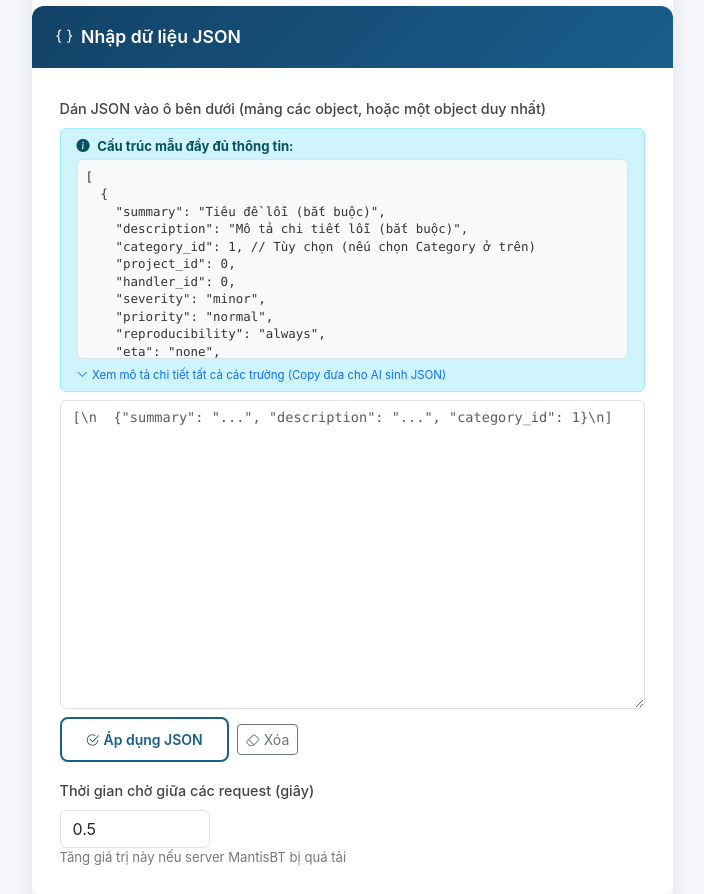
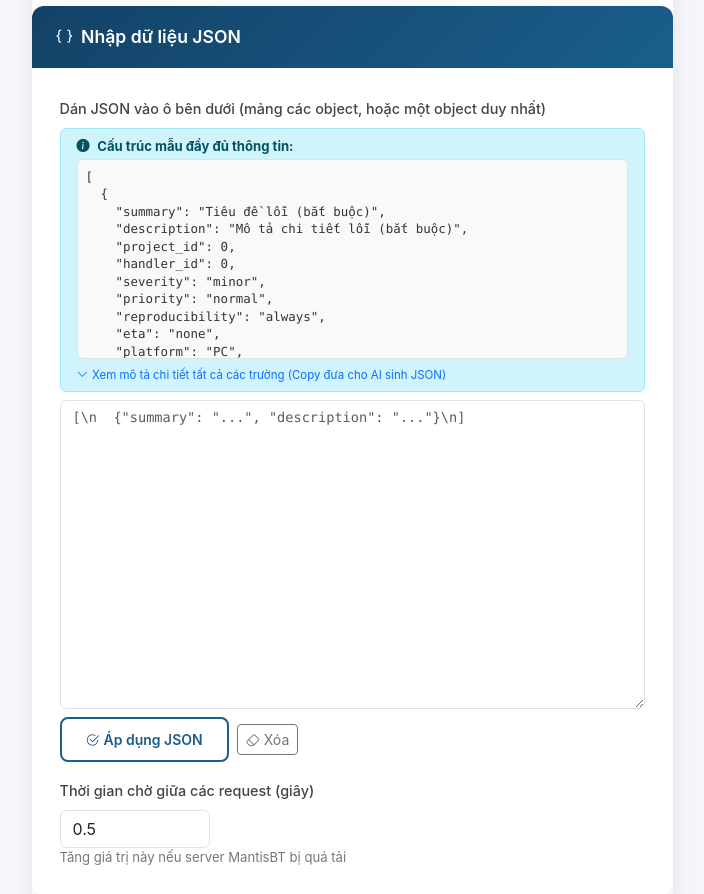
Before and after one commit to ngcaodinh/tool-mantis, a Flask app: page / in a window 1280 px wide. Shown: the part 517-1411 px from the top of the page, without its empty margins (288-992 px from the left). Run offline with Flask 3, Linux system fonts and the light colour scheme; some libraries are stand-ins or nearby versions.

Commit message:
Completely remove category_id from UI examples and placeholders

```diff
--- a/templates/index.html
+++ b/templates/index.html
@@ -384,7 +384,6 @@
   {
     "summary": "Tiêu đề lỗi (bắt buộc)",
     "description": "Mô tả chi tiết lỗi (bắt buộc)",
-    "category_id": 1, // Tùy chọn (nếu chọn Category ở trên)
     "project_id": 0,
     "handler_id": 0,
     "severity": "minor",
@@ -417,7 +416,6 @@
                                     </ul>
                                     <strong class="text-dark">2. Trường tùy chọn:</strong>
                                     <ul class="mb-0 ps-3">
-                                        <li><code>category_id</code> (Int/String): ID phân loại. (Tự chọn nếu đã chọn dropdown trên).</li>
                                         <li><code>project_id</code> (Int/String): ID dự án (Mặc định 0).</li>
                                         <li><code>handler_id</code> (Int/String): ID thành viên xử lý (Mặc định 0).</li>
                                         <li><code>severity</code> (String/Int): Độ nghiêm trọng (<code>"feature", "trivial", "text", "tweak", "minor", "major", "crash", "block"</code>).</li>
@@ -439,7 +437,7 @@
                         </div>
                         <textarea id="jsonTextarea" class="form-control font-monospace json-textarea"
                                   rows="14" spellcheck="false"
-                                  placeholder='[\n  {"summary": "...", "description": "...", "category_id": 1}\n]'
+                                  placeholder='[\n  {"summary": "...", "description": "..."}\n]'
                                   style="font-size:.85rem;resize:vertical;"></textarea>
                         <div class="d-flex align-items-center gap-2 mt-2 flex-wrap">
                             <button type="button" class="btn btn-outline-mantis btn-sm"
```
